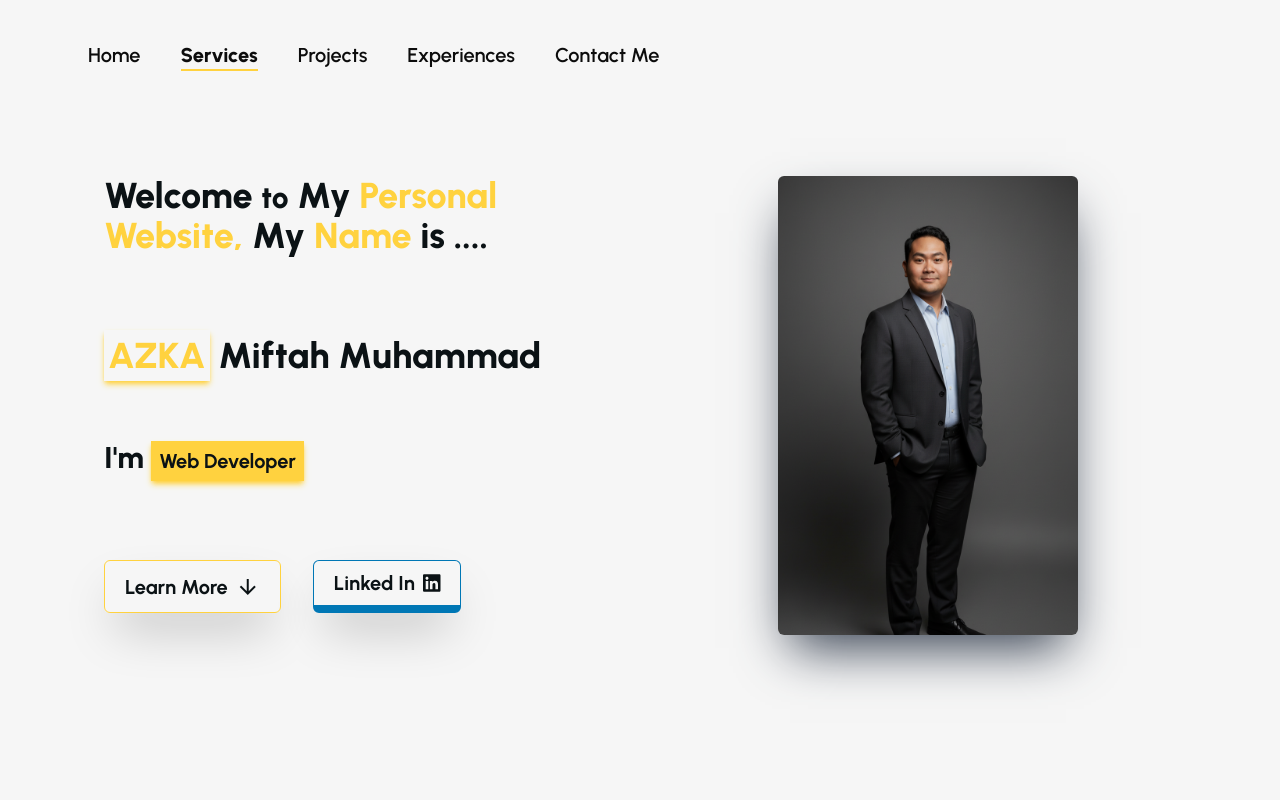
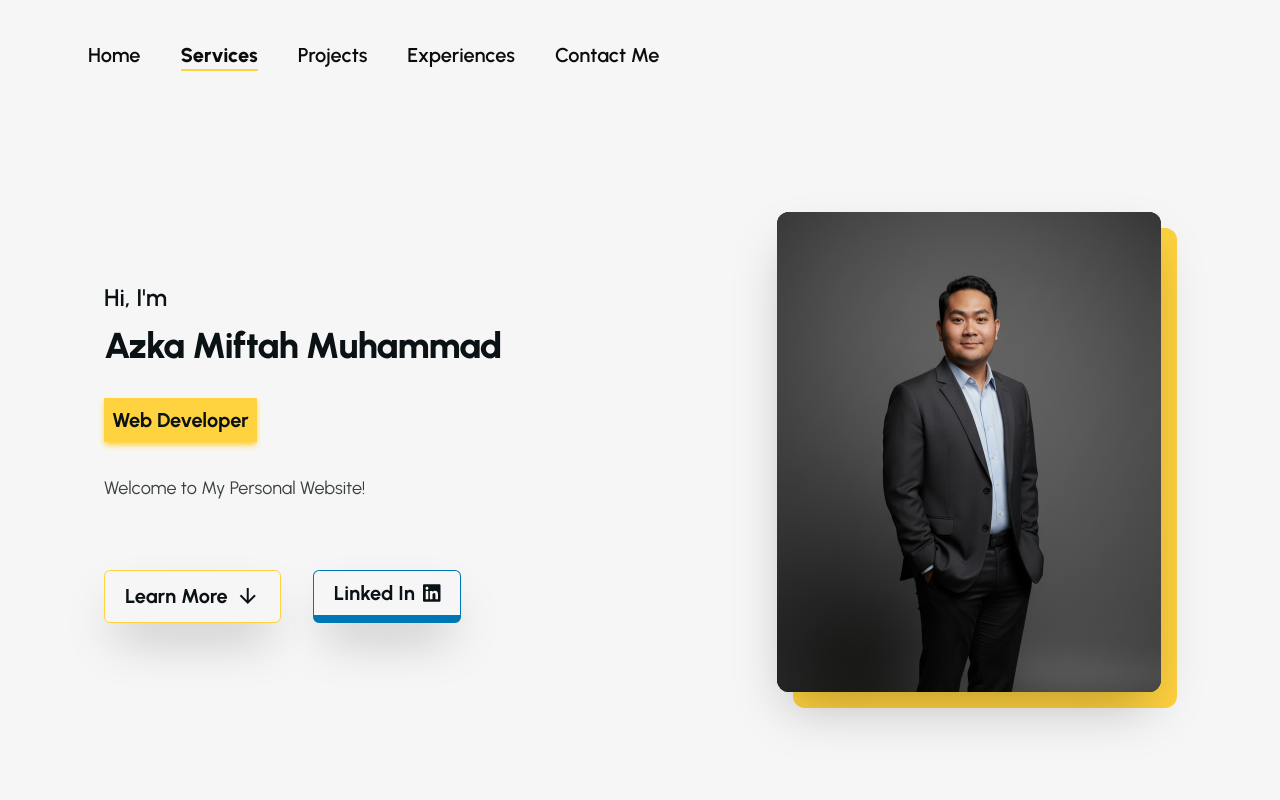
Before and after one commit to azkamiftah12/azka-porto, a Next.js app: page / in a window 1280 px wide. Shown: the top 800 px of the page. Built offline with nearby package versions, Linux system fonts and the light colour scheme.

Commit message:
improve ui

```diff
--- a/src/components/home/main.tsx
+++ b/src/components/home/main.tsx
@@ -1,31 +1,45 @@
+import type { CSSProperties } from "react";
 import MainButton from "../utility/mainButton";
 import Image from "next/image";
 import { FontAwesomeIcon } from "@fortawesome/react-fontawesome";
 import { faLinkedin } from "@fortawesome/free-brands-svg-icons";
 
+const delay = (ms: number): CSSProperties => ({ animationDelay: `${ms}ms` });
+
 const Main = () => {
   return (
-    <div id="home" className="xl:min-h-[90vh] w-full grid grid-cols-1 lg:grid-cols-2 text-custom-obsidian p-8 md:p-16">
-      <div className="flex flex-col md:px-10">
-        <div className="text-2xl md:text-4xl font-extrabold mb-4 text-center md:text-start">
-          Welcome <span className="text-xl md:text-3xl">to</span> My <span className="text-custom-yellow">Personal Website, </span>
-          My <span className="text-custom-yellow">Name</span> is ....
+    <div
+      id="home"
+      className="w-full lg:min-h-[85vh] grid grid-cols-1 lg:grid-cols-[1.2fr_1fr] items-center gap-10 lg:gap-16 text-custom-obsidian p-8 md:p-16"
+    >
+      {/* Text */}
+      <div className="flex flex-col items-center lg:items-start text-center lg:text-start md:px-10">
+        <p className="hero-in text-xl md:text-2xl font-semibold mb-3" style={delay(0)}>
+          Hi, I&apos;m
+        </p>
+
+        <h1 className="hero-in text-balance text-5xl md:text-4xl font-extrabold leading-[1.05] tracking-tight" style={delay(100)}>
+          Azka Miftah Muhammad
+        </h1>
+
+        <div
+          className="hero-in bg-custom-yellow shadow-md shadow-custom-yellow w-fit text-xl font-bold p-2 mt-6 md:mt-8"
+          style={delay(250)}
+        >
+          Web Developer
         </div>
-        {/* <div className="text-3xl font-extrabold mb-10">
-          My <span className="text-custom-yellow">Name</span> is ....
-        </div> */}
-        <div className="text-2xl md:text-4xl font-extrabold my-8 md:my-16 text-center md:text-start">
-          <span className="text-custom-yellow shadow-md shadow-custom-yellow p-1">AZKA</span> Miftah Muhammad
-        </div>
-        <div className="text-xl md:text-3xl font-extrabold mt-8 mb-8 md:mt-0 md:mb-16 text-center md:text-start">
-          I&apos;m <span className="bg-custom-yellow shadow-md shadow-custom-yellow w-fit text-xl font-bold p-2">Web Developer</span>
-        </div>
-        <div className="md:mb-8 inline-flex gap-8">
+
+        {/* Placeholder copy: replace with your own sentence */}
+        <p className="hero-in max-w-md text-base md:text-lg mt-6 md:mt-8 text-custom-obsidian/80" style={delay(350)}>
+          Welcome to My Personal Website!
+        </p>
+
+        <div className="hero-in flex gap-8 justify-center lg:justify-start mt-8 md:mt-12" style={delay(450)}>
           <MainButton Text="Learn More" Icon="arrow_downward" Url="#services" />
           <a
             href="https://www.linkedin.com/in/azka-miftah-muhammad/"
             target="blank"
-            className="flex justify-center items-center  border border-[#0077B5] border-b-8 shadow-2xl text-custom-obsidian hover-animate font-bold text-center whitespace-nowrap py-2 px-5 mt-5 rounded-md mb-10 relative overflow-hidden hover:text-custom-white ease-linear duration-500"
+            className="flex justify-center items-center  border border-[#0077B5] border-b-8 shadow-2xl text-custom-obsidian hover-animate font-bold text-center whitespace-nowrap py-2 px-5 mt-5 rounded-md relative overflow-hidden hover:text-custom-white ease-linear duration-500"
           >
             <div className="inline-flex items-center z-10 text-md md:text-xl">
               Linked In
@@ -35,8 +49,23 @@ const Main = () => {
           </a>
         </div>
       </div>
-      <div className="grid justify-center">
-        <Image className="shadow-2xl shadow-gray-700 rounded-md" src="/img/azka-generated.png" width={300} height={0} alt="Photo Azka Miftah Muhammad" />
+
+      {/* Photo */}
+      <div className="hero-in group relative w-full max-w-[13rem] md:max-w-sm mx-auto order-first lg:order-last" style={delay(200)}>
+        <div
+          aria-hidden
+          className="absolute inset-0 translate-x-4 translate-y-4 rounded-xl bg-custom-yellow transition-transform duration-300 group-hover:translate-x-6 group-hover:translate-y-6 motion-reduce:transition-none"
+        />
+        <div className="relative aspect-[4/5] overflow-hidden rounded-xl bg-custom-obsidian shadow-2xl">
+          <Image
+            src="/img/azka-generated.png"
+            alt="Photo Azka Miftah Muhammad"
+            fill
+            priority
+            sizes="(min-width: 768px) 24rem, 13rem"
+            className="object-cover object-top"
+          />
+        </div>
       </div>
     </div>
   );
--- a/src/components/layouts/navbar.tsx
+++ b/src/components/layouts/navbar.tsx
@@ -61,7 +61,7 @@ const Navbar = () => {
     <nav
       className={`flex items-center justify-between min-h-16 sticky top-4 m-6 rounded-xl px-6 md:px-16 z-20 transition duration-500 ease-in
         ${transparent ? "bg-transparent text-custom-oil-black" : "bg-custom-oil-black shadow-2xl"}
-        ${isFaded ? "opacity-30" : "opacity-100"}`}
+        ${isFaded ? "opacity-10" : "opacity-100"}`}
     >
       {/* Logo / Brand */}
       {/* <div onClick={scrollToTop} className="md:hidden text-2xl font-bold cursor-pointer">
--- a/src/components/utility/mainButton.tsx
+++ b/src/components/utility/mainButton.tsx
@@ -3,7 +3,7 @@ const MainButton = ({ Text, Icon, Url, ModalId }: { Text: string; Icon: string;
     return (
       <a
         href={`${Url}`}
-        className="flex justify-center items-center w-fit border border-custom-yellow hover-animate text-custom-obsidian font-bold text-center whitespace-nowrap py-2 px-5 mt-5 rounded-md mb-10 relative overflow-hidden shadow-2xl hover:text-custom-white ease-linear duration-500"
+        className="flex justify-center items-center w-fit border border-custom-yellow hover-animate text-custom-obsidian font-bold text-center whitespace-nowrap py-2 px-5 mt-5 rounded-md relative overflow-hidden shadow-2xl hover:text-custom-white ease-linear duration-500"
       >
         <div className="inline-flex items-center z-10 text-xl">
           {Text}
@@ -17,7 +17,7 @@ const MainButton = ({ Text, Icon, Url, ModalId }: { Text: string; Icon: string;
   if (ModalId) {
     return (
       <div
-        className="flex justify-center items-center w-fit border border-custom-yellow hover-animate text-custom-obsidian font-bold text-center whitespace-nowrap py-2 px-5 mt-5 rounded-md mb-10 relative overflow-hidden hover:text-custom-white ease-linear duration-500 cursor-pointer"
+        className="flex justify-center items-center w-fit border border-custom-yellow hover-animate text-custom-obsidian font-bold text-center whitespace-nowrap py-2 px-5 my-5 rounded-md relative overflow-hidden hover:text-custom-white ease-linear duration-500 cursor-pointer"
         data-bs-toggle="modal"
         data-bs-target={`#${ModalId}`}
       >
--- a/src/styles/globals.css
+++ b/src/styles/globals.css
@@ -68,6 +68,25 @@ body {
   animation: popDown 1.2s ease-in forwards;
 }
 /* popDown animation end  */
+
+@keyframes heroIn {
+  0% {
+    transform: translateY(32px);
+    opacity: 0;
+  }
+  100% {
+    transform: translateY(0);
+    opacity: 1;
+  }
+}
+
+.hero-in {
+  animation: heroIn 0.8s cubic-bezier(0.22, 1, 0.36, 1) both;
+}
+
+@media (prefers-reduced-motion: reduce) {
+  .hero-in { animation: none; }
+}
 
 @layer utilities {
   .text-balance {
```
